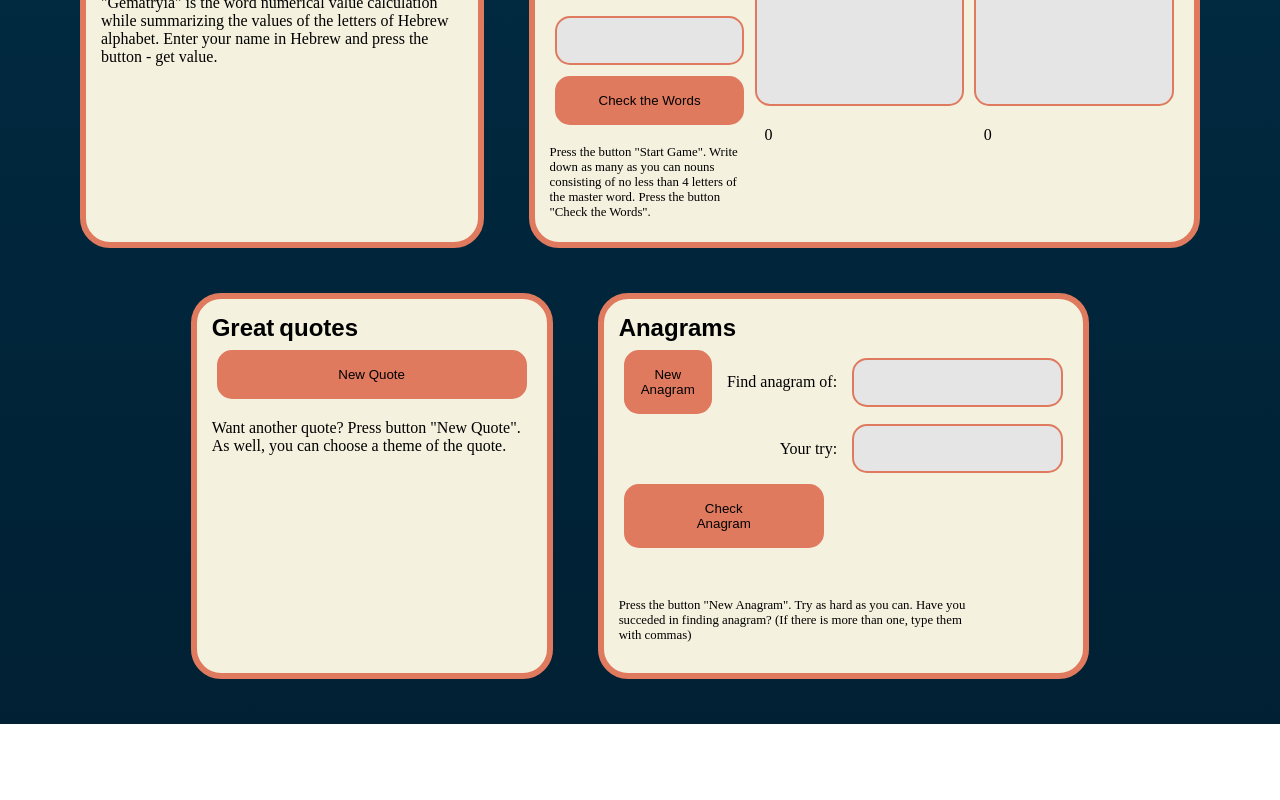
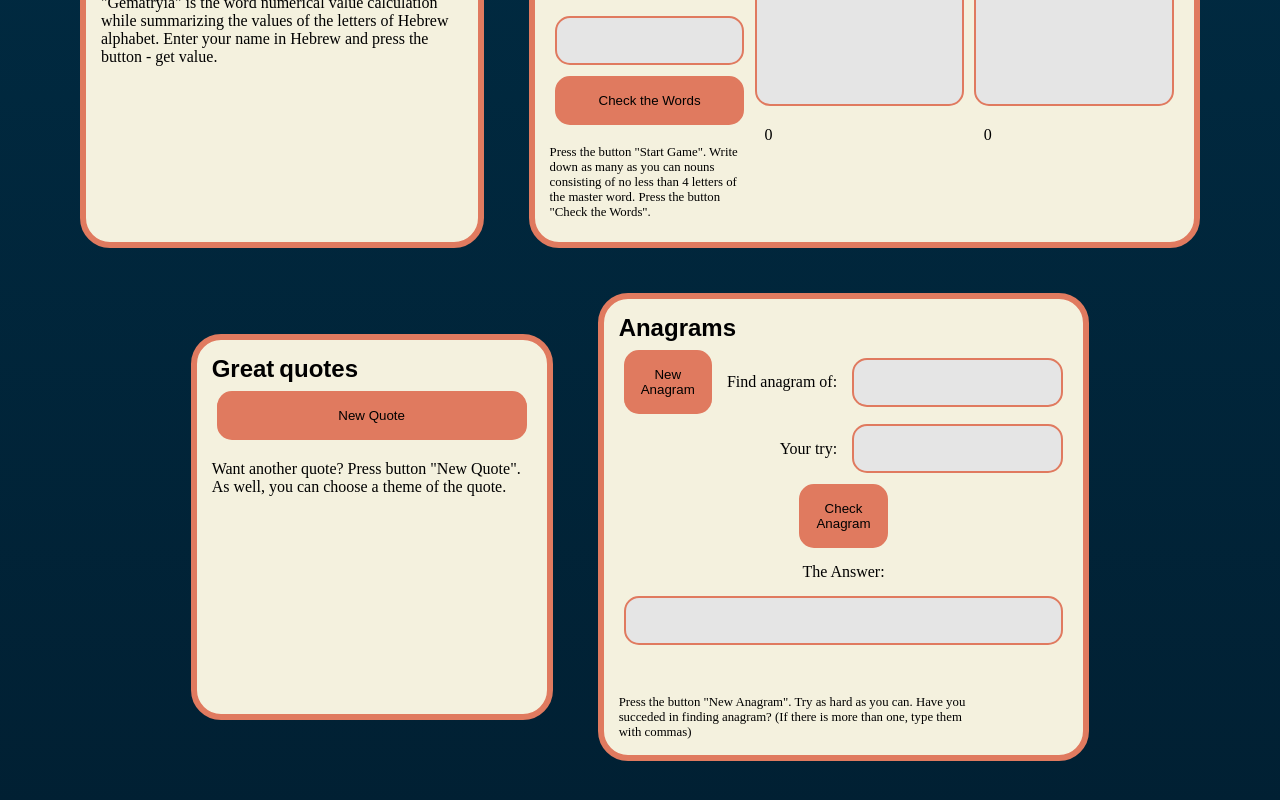
Before and after one commit to Niqp/string-games, a React (Create React App) app: page / in a window 1280 px wide. Shown: the part 614-1414 px from the top of the page. Before the commit the page ends 1338 px from the top, so only its background shows below. Built offline with nearby package versions, Linux system fonts and the light colour scheme.

Commit message:
added anagrams module

```diff
--- a/src/anagrams.tsx
+++ b/src/anagrams.tsx
@@ -1,17 +1,33 @@
-import React from "react";
+import React, { useState, useRef } from "react";
+import { checkAnagram } from "./utils/anagrams";
+import { getRandomInt } from "./utils/common";
+import { ANAGRAMS } from "./vocab";
 
-export class Anagrams extends React.Component {
-  constructor(props: {}) {
-    super(props);
-    this.state = {};
-  }
+export function Anagrams() {
+  const [anagramInput, setAnagramInput] = useState("");
+  const [currentAnagram, setCurrentAnagram] = useState("");
+  const [anagramState, setAnagramState] = useState("");
 
-  render() {
+  const anagramList = useRef(ANAGRAMS.slice());
+
+  const handleAnagramInputChange = (ev: React.ChangeEvent) => {
+    if (ev.target instanceof HTMLInputElement) setAnagramInput(ev.target.value);
+  };
+
+  const handleNewAnagramButtonClick = () => {
+    const index = getRandomInt(0, anagramList.current.length - 1);
+    setCurrentAnagram(anagramList.current[index]);
+  };
+
+  const handleCheckAnagramButtonClick = () => {
+    setAnagramState(checkAnagram(anagramInput, currentAnagram));
+  };
+
   return (
     <div className="anagrams">
       <h2>Anagrams</h2>
       <div className="flex-container">
-          <button className="new-anagram">
+        <button className="new-anagram" onClick={handleNewAnagramButtonClick}>
           New
           <br />
           Anagram
@@ -20,16 +36,26 @@ export class Anagrams extends React.Component {
           <label className="anagram-lbl" htmlFor="anagram">
             Find anagram of:
           </label>
-            <input type="text" id="anagram" readOnly={true} />
+          <input
+            type="text"
+            id="anagram"
+            readOnly={true}
+            value={currentAnagram}
+          />
         </div>
       </div>
       <div className="anagram-container2">
         <label className="your-try" htmlFor="your-anagram">
           Your try:
         </label>
-          <input type="text" id="your-anagram" />
+        <input
+          onChange={handleAnagramInputChange}
+          type="text"
+          id="your-anagram"
+          value={anagramInput}
+        />
       </div>
-        <button className="check-anagram">
+      <button className="check-anagram" onClick={handleCheckAnagramButtonClick}>
         Check
         <br />
         Anagram
@@ -37,14 +63,20 @@ export class Anagrams extends React.Component {
       <label className="the-answer" htmlFor="comp-anagram">
         The Answer:
       </label>
-        <input type="text" id="comp-anagram" readOnly={true} />
+      <input
+        type="text"
+        id="comp-anagram"
+        readOnly={true}
+        value={anagramState}
+      />
       <p className="anagram-reaction"></p>
       <p className="desc">
         Press the button "New Anagram". Try as hard as you can. Have you
-          succeded in finding anagram? (If there is more than one, type them
-          with commas)
+        succeded in finding anagram? (If there is more than one, type them with
+        commas)
       </p>
     </div>
   );
 }
-}
+
+// меня зовут лена а тебя хлвут никита я печата. вслепую это интересно и даже почти не делаю ощтбочек тлолько немногго но я обычно и так из делаю
--- a/src/index.css
+++ b/src/index.css
@@ -296,17 +296,13 @@ label {
   align-items: center;
 }
 
-.the-answer,
-#comp-anagram {
-  display: none;
-}
-
 .anagram-reaction {
   word-wrap: break-word;
 }
 
 .check-anagram {
   max-width: 200px;
+  align-self: center;
 }
 
 .quotes {
--- /dev/null
+++ b/src/utils/anagrams.ts
@@ -0,0 +1,23 @@
+import { replaceSpecialHebrewLetter } from "./palindromes";
+
+export const checkAnagram = (anagram: string, mainWord: string) => {
+  if (anagram.length !== mainWord.length) {
+    return "false";
+  }
+  const mainWordCopy = Array.from(mainWord).map((letter) => {
+    return replaceSpecialHebrewLetter(letter);
+  });
+  const anagramCopy = Array.from(anagram).map((letter) => {
+    return replaceSpecialHebrewLetter(letter);
+  });
+
+  for (let i = 0; i < anagramCopy.length; i++) {
+    let letterIndex = mainWordCopy.indexOf(anagramCopy[i]);
+    if (letterIndex === -1) {
+      return "false";
+    } else {
+      mainWordCopy.splice(letterIndex, 1);
+    }
+  }
+  return "true";
+};
--- a/src/utils/palindromes.ts
+++ b/src/utils/palindromes.ts
@@ -1,4 +1,3 @@
-export const checkPalindrome = (palindrome: string) => {
 const HEBREW_ENDINGS: { [key: string]: string } = {
   ך: "כ",
   ם: "מ",
@@ -6,16 +5,17 @@ export const checkPalindrome = (palindrome: string) => {
   ץ: "צ",
 };
 
+export function replaceSpecialHebrewLetter(str: string) {
+  return HEBREW_ENDINGS[str] || str;
+}
+
+export const checkPalindrome = (palindrome: string) => {
   function isLetter(char: string) {
     return (
       (char <= "z" && char >= "A") ||
       (char <= "я" && char >= "А") ||
       (char >= String.fromCharCode(1488) && char <= String.fromCharCode(1514))
     );
-  }
-
-  function replaceSpecialHebrewLetter(str: string) {
-    return HEBREW_ENDINGS[str] || str;
   }
 
   let i = 0;
```
Lines whose indentation alone changed are shown as unchanged.
